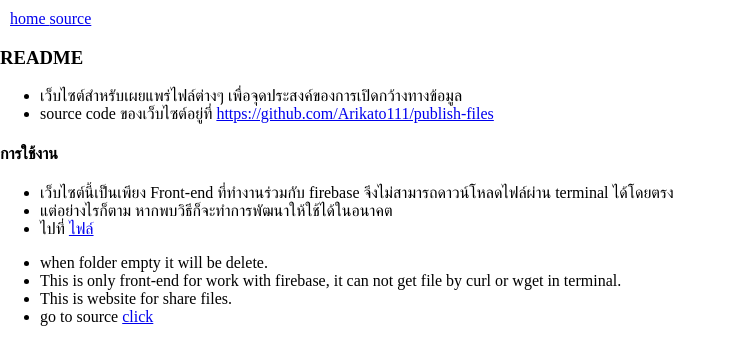
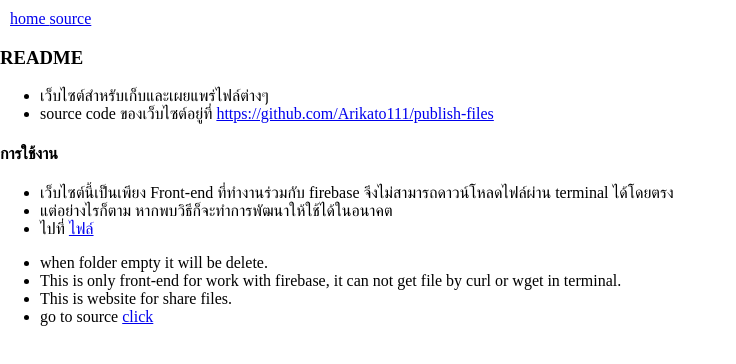
Before and after one commit to Arikato111/publish-files, a React (Vite) app: page / in a window 1280 px wide. Shown: the top 364 px of the page, without its empty margins (0-736 px from the left). Built offline with nearby package versions, Linux system fonts and the light colour scheme; no server answers.

Commit message:
update home

```diff
--- a/src/pages/Home.tsx
+++ b/src/pages/Home.tsx
@@ -7,7 +7,7 @@ export default function Home() {
     return <div>
         <h3>README</h3>
         <ul>
-            <li>เว็บไซต์สำหรับเผยแพร่ไฟล์ต่างๆ เพื่อจุดประสงค์ของการเปิดกว้างทางข้อมูล</li>
+            <li>เว็บไซต์สำหรับเก็บและเผยแพร่ไฟล์ต่างๆ</li>
             <li>source code ของเว็บไซต์อยู่ที่ <a href="https://github.com/Arikato111/publish-files">https://github.com/Arikato111/publish-files</a></li>
         </ul>
         <h4>การใช้งาน</h4>
```
